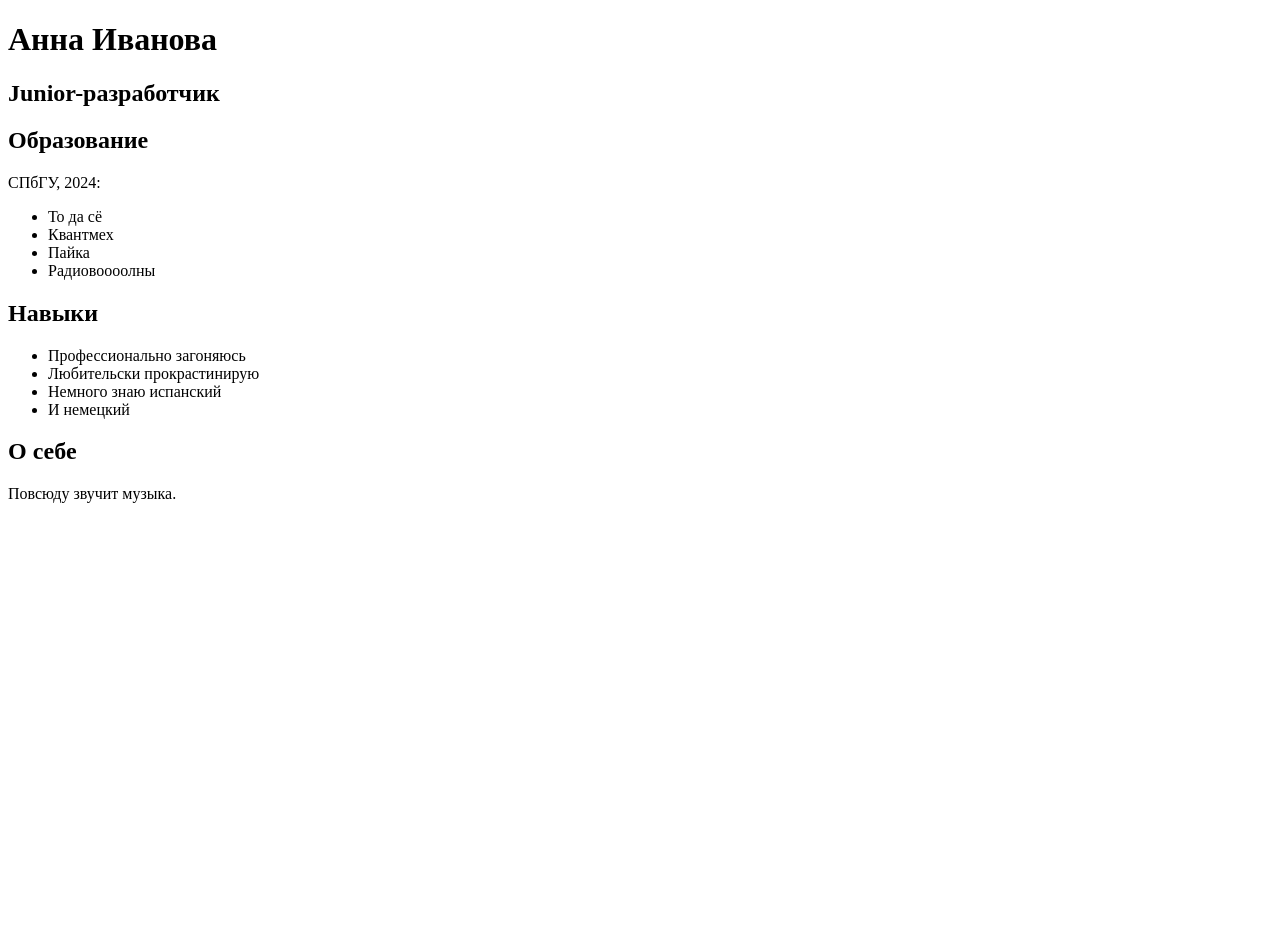
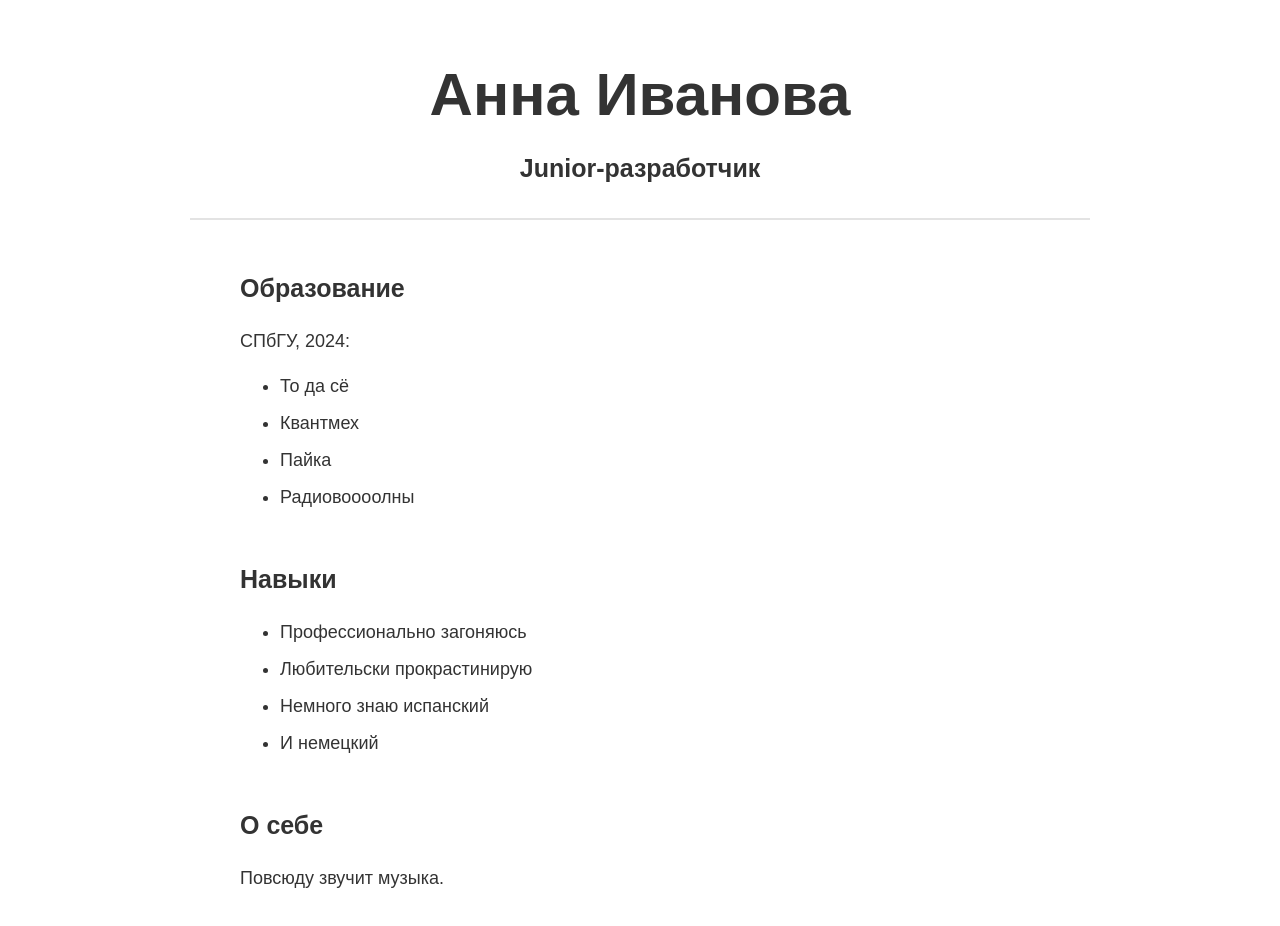
Before and after one commit to karanice/karanice.github.io, a plain HTML site: page index.html in a window 1280 px wide. Before the commit the page ends 800 px from the top, so only its background shows below. Drawn offline with Linux system fonts and the light colour scheme.

Commit message:
Update and rename Untitled-1.html to index.html

```diff
--- a/Untitled-1.html
+++ b/index.html
@@ -4,7 +4,7 @@
     <meta charset="UTF-8">
     <meta name="viewport" content="width=device-width, initial-scale=1.0">
     <title>Моё описание</title>
-    <link rel="stylesheet" href="Untitled-1.css">
+    <link rel="stylesheet" href="styles.css">
   </head>
   <body>
     <main>
```
